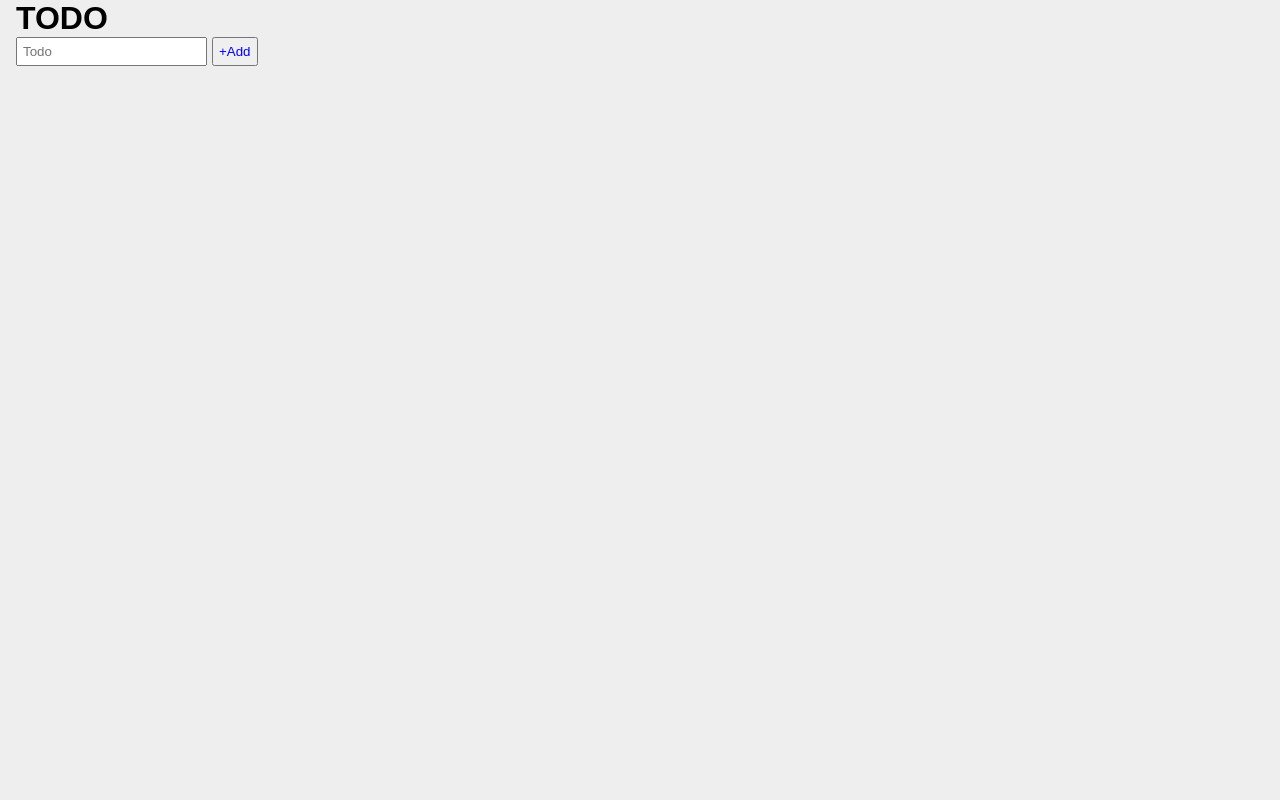
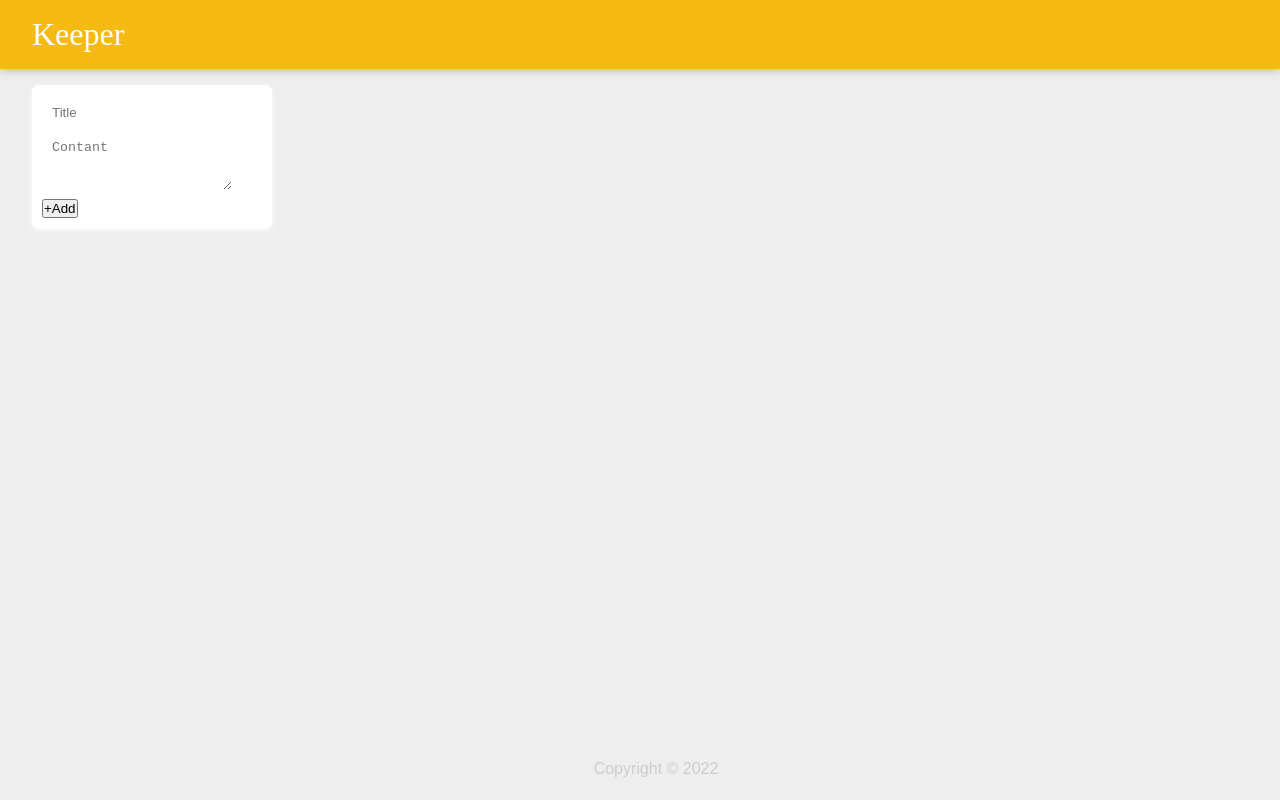
Before and after one commit to MuhammadWaqar340/Keeper, a React (Create React App) app: page / in a window 1280 px wide. Built offline with nearby package versions, Linux system fonts and the light colour scheme.

Commit message:
Created the add card

```diff
--- a/src/App.js
+++ b/src/App.js
@@ -1,57 +1,91 @@
 import Header from "./components/Header";
 import Footer from "./components/Footer";
 import Note from "./components/Note";
-import Card from "./components/practiceComponents/Card";
-import contact from "./contact";
-import notes from "./notes";
-import Login from "./components/Login";
-import Hooks from "./components/practiceComponents/Hooks";
-import GetTimeByHooks from "./components/practiceComponents/GetTimeByHooks";
-import ReactForm from "./components/practiceComponents/ReactForm";
-import LoginForm from "./components/practiceComponents/LoginForm";
-import Todo from "./components/practiceComponents/Todo";
+// import Card from "./components/practiceComponents/Card";
+// import contact from "./contact";
+// import notes from "./notes";
+// import Login from "./components/Login";
+// import Hooks from "./components/practiceComponents/Hooks";
+// import GetTimeByHooks from "./components/practiceComponents/GetTimeByHooks";
+// import ReactForm from "./components/practiceComponents/ReactForm";
+// import LoginForm from "./components/practiceComponents/LoginForm";
+// import Todo from "./components/practiceComponents/Todo";
+import CreateArea from "./components/CreateArea";
+import { useState } from "react";
 
 function App() {
+  const [notes, setNotes] = useState([]);
+  const addNote = (newNote) => {
+    return setNotes((preValue) => {
+      return [...preValue, newNote];
+    });
+  };
+
+  const deleteNote = (id) => {
+    setNotes((preValue) => {
+      preValue.filter((noteItems, index) => {
+        return index !== id;
+      });
+    });
+  };
   return (
     <div>
-      {/* <Header />
-      {notes.map((noteItems) => (
-        <Note
-          key={noteItems.id}
-          title={noteItems.title}
-          content={noteItems.content}
-        />
-      ))}
-      <Footer /> */}
-      {/* <Login /> */}
-      {/* <Hooks /> */}
-      {/* <GetTimeByHooks /> */}
-      {/* <ReactForm /> */}
-      {/* <LoginForm /> */}
-      <Todo />
-      {/* <Cardgit
-        name={contact[0].name}
-        tel={contact[0].phone}
-        email={contact[0].email}
-        img={contact[0].imgURL}
-      />
-      <Card
-        name={contact[1].name}
-        tel={contact[1].phone}
-        email={contact[1].email}
-        img={contact[1].imgURL}
-      /> */}
-      {/* {contact.map((contacts) => {
+      {
+        // {notes.map((noteItems) => (  */}
+        // <Note
+        // key={noteItems.id}
+        // title={noteItems.title}
+        // content={noteItems.content}
+        // />
+        // ))}
+      }
+      <Header />
+      <CreateArea onAdd={addNote} />
+      {notes?.map((noteItems, index) => {
         return (
-          <Card
-            key={contacts.id}
-            name={contacts.name}
-            tel={contacts.phone}
-            email={contacts.email}
-            img={contacts.imgURL}
+          <Note
+            key={index}
+            id={index}
+            title={noteItems.title}
+            content={noteItems.content}
+            onDelete={deleteNote}
           />
         );
-      })} */}
+      })}
+      <Footer />
+      {
+        // <Login />
+        // <Hooks />
+        // <GetTimeByHooks />
+        // <ReactForm />
+        // <LoginForm />
+        // <Todo />
+      }
+      {
+        // <Cardgit
+        // name={contact[0].name}
+        // tel={contact[0].phone}
+        // email={contact[0].email}
+        // img={contact[0].imgURL}
+        // />
+        // <Card
+        // name={contact[1].name}
+        // tel={contact[1].phone}
+        // email={contact[1].email}
+        // img={contact[1].imgURL}
+        // />
+        // {contact.map((contacts) => {
+        // return (
+        // <Card
+        // key={contacts.id}
+        // name={contacts.name}
+        // tel={contacts.phone}
+        // email={contacts.email}
+        // img={contacts.imgURL}
+        // />
+        // );
+        // })}
+      }
     </div>
   );
 }
--- /dev/null
+++ b/src/components/CreateArea.jsx
@@ -0,0 +1,45 @@
+import { useState } from "react";
+const CreateArea = (props) => {
+  const [note, setNote] = useState({
+    title: "",
+    content: "",
+  });
+
+  const handleChange = (event) => {
+    const { name, value } = event.target;
+    setNote((preNote) => {
+      return { ...preNote, [name]: value };
+    });
+  };
+
+  const submitNote = (event) => {
+    props.onAdd(note);
+    event.preventDefault();
+    setNote({
+      title: "",
+      content: "",
+    });
+  };
+  return (
+    <div className="note">
+      <input
+        style={{ border: "none", margin: "5px", padding: "5px" }}
+        name="title"
+        placeholder="Title"
+        value={note.title}
+        onChange={handleChange}
+      />
+      <textarea
+        style={{ border: "none", margin: "5px", padding: "5px" }}
+        name="content"
+        placeholder="Contant"
+        value={note.content}
+        onChange={handleChange}
+        rows={3}
+      />
+      <button onClick={submitNote}>+Add</button>
+    </div>
+  );
+};
+
+export default CreateArea;
--- a/src/components/Note.jsx
+++ b/src/components/Note.jsx
@@ -1,8 +1,12 @@
 const Note = (props) => {
+  const handleClick = () => {
+    props.onDelete(props.id);
+  };
   return (
     <div className="note">
       <h1>{props.title}</h1>
       <p>{props.content}</p>
+      <button onClick={handleClick}>Delete</button>
     </div>
   );
 };
```
